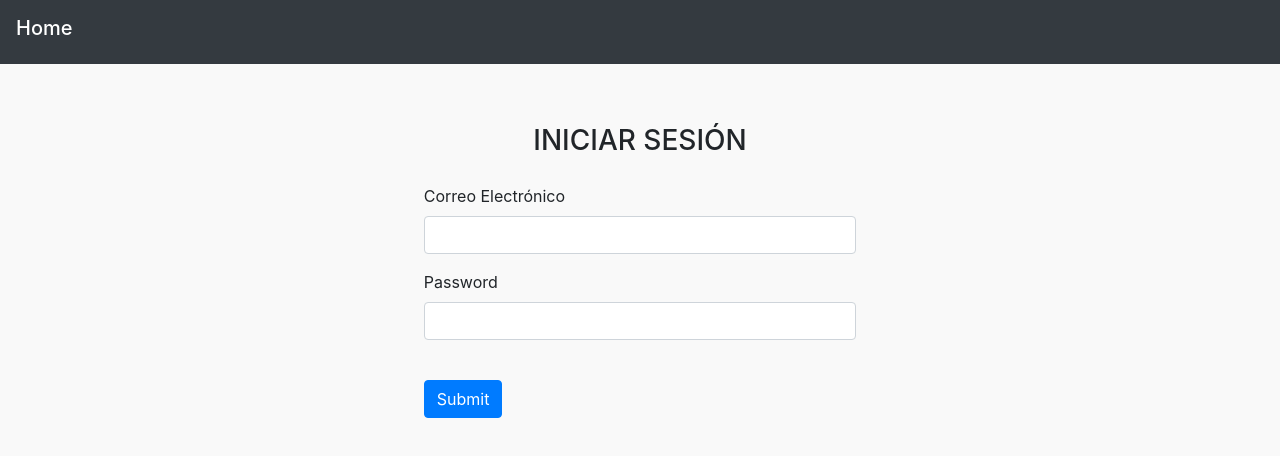
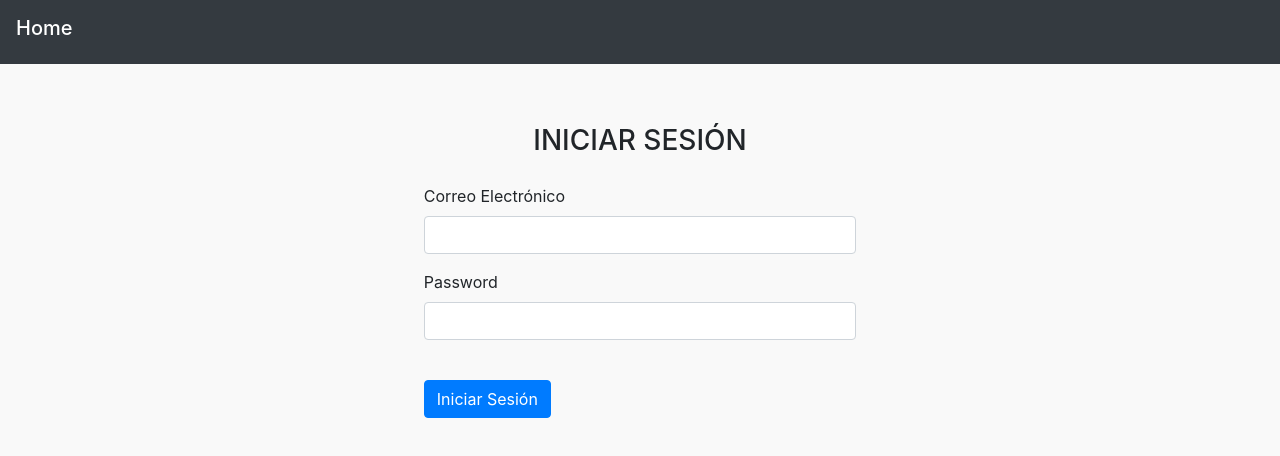
Before and after one commit to ZeliosAriex/prueba-tecnica, a React (Create React App) app: page /login in a window 1280 px wide. Shown: the top 456 px of the page. Built offline with nearby package versions, Linux system fonts and the light colour scheme; no server answers.

Commit message:
Arreglado bugs visuales

```diff
--- a/public/index.html
+++ b/public/index.html
@@ -3,7 +3,7 @@
   <head>
     <meta charset="utf-8" />
     <link rel="icon" href="%PUBLIC_URL%/favicon.ico" />
-    <meta name="viewport" content="width=device-width, initial-scale=1" />
+    <meta name="viewport" content="width=device-width, initial-scale=1, maximum-scale=1" />
     <meta name="theme-color" content="#000000" />
     <meta
       name="description"
--- a/src/styles/index.scss
+++ b/src/styles/index.scss
@@ -30,10 +30,6 @@
 */
 
 // ==== ESTILOS GLOBALES ====
-* {
-  box-sizing: border-box;
-}
-
 body {
   margin: 0;
   background: #f9f9f9;
--- a/src/views/components/pages/LoginPage.jsx
+++ b/src/views/components/pages/LoginPage.jsx
@@ -11,7 +11,7 @@ import { mediaQueries } from '../../../styles/mediaQueries'
 import Title from '../common/Title'
 
 const StyledLoginPage = styled(Container).attrs({
-  className: 'mt-5',
+  className: 'mt-5 mb-5',
 })`
   .title {
     text-align: center;
@@ -35,13 +35,12 @@ const LoginPage = () => {
   const auth = useSelector((state) => state.auth)
   const { register, handleSubmit, errors } = useForm()
   const { t } = useTranslation()
-
   /* Si estamos logeados no hay necesidad de mostrar la pagina de login
   por lo cual redireccionamos */
   if (auth.isLoggedIn) return <Redirect to='/' />
 
-  const onSubmit = (data) => {
-    console.log(data)
+  const onSubmit = ({ email, password }) => {
+    console.log(email, password)
   }
 
   // TODO: Separar los input en sus propios componentes (Input)
@@ -102,7 +101,7 @@ const LoginPage = () => {
           </div>
 
           <button type='submit' className='btn btn-primary mt-4'>
-            Submit
+            Iniciar Sesión
           </button>
         </form>
       </Col>
```
